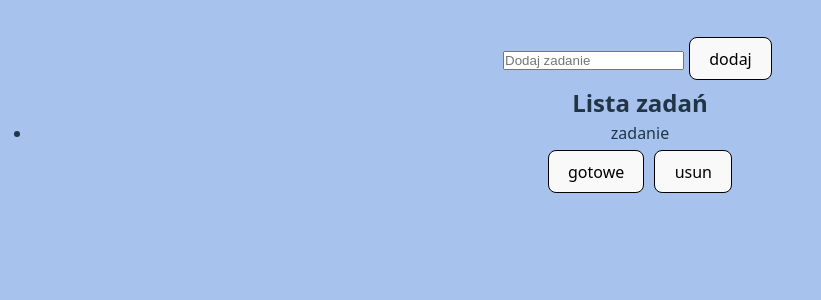
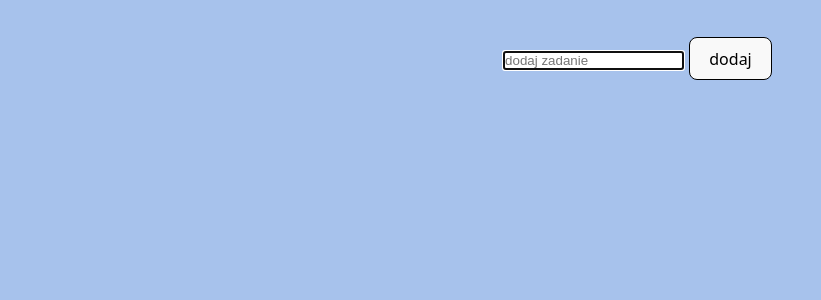
Before and after one commit to ewolwentowy/todo-list, a Vue app: page / in a window 1280 px wide. Shown: the top 300 px of the page, without its empty margins (0-821 px from the left). Built offline with nearby package versions, Linux system fonts and the light colour scheme.

Commit message:
udało się w godzinę napisać od nowa do pełnej funkcjonalności

```diff
--- a/src/App.vue
+++ b/src/App.vue
@@ -3,37 +3,34 @@ import TaskForm from "./components/TaskForm.vue";
 import {ref} from 'vue'
 import TaskList from "./components/TaskList.vue";
 
-const tablicaZadan = ref([{
-  id: 1,
-  tresc: 'zadanie',
-  status: false,
-}])
+const tabZadania = ref([])
 
-function dodajZadanie(przekaz) {
-  const obj = {
-    id: tablicaZadan.value.length + 1,
-    tresc: przekaz,
-    status: false,
+function dodajZadanieDoTablicy(dodaj) {
+  const noweZadanie = {
+    id: tabZadania.value.length + 1,
+    trescZad: dodaj,
+    gotowe: false
   }
-  tablicaZadan.value.push(obj)
-  console.log(tablicaZadan.value);
+  tabZadania.value.push(noweZadanie)
 }
+
+function gotoweZadanie(id) {
+  const zad = tabZadania.value.find(zad => zad.id === id)
+  zad.gotowe = !zad.gotowe
+}
+
 function usunZadanie(id) {
-  tablicaZadan.value = tablicaZadan.value.filter(zadanie => zadanie.id !== id)
+  tabZadania.value = tabZadania.value.filter(zad => zad.id !== id)
+}
 
-}
-function gotoweZadanie(id) {
-  const zadanie = tablicaZadan.value.find(zadanie => zadanie.id === id)
-  zadanie.status = !zadanie.status
-}
 
 </script>
 
 <template>
-  <task-form @przekaz="dodajZadanie"/>
-  <task-list :tablicaZadan="tablicaZadan"
-             v-on:gotowe="gotoweZadanie"
-             v-on:usun="usunZadanie"
+  <task-form @dodaj="dodajZadanieDoTablicy"/>
+  <task-list :tabZadania="tabZadania"
+             @gotowe="gotoweZadanie"
+             @usun="usunZadanie"
   />
 </template>
 
--- a/src/components/TaskForm.vue
+++ b/src/components/TaskForm.vue
@@ -1,20 +1,28 @@
 <script setup>
 import {ref} from 'vue'
 
+const emit = defineEmits(['dodaj'])
 const zadanie = ref('')
-const emit = defineEmits(['przekaz'])
+const info = ref('')
 
-function przekaz() {
-  emit('przekaz', zadanie.value)
-  console.log(zadanie.value)
-  zadanie.value = ''
+function przekazZadanie() {
+  if(zadanie.value !== '') {
+    emit('dodaj', zadanie.value)
+    zadanie.value = ''
+    info.value = ''
+  } else {
+    info.value = 'podaj treść zadania'
+
+  }
 }
 
 </script>
 
 <template>
-  <input type="text" v-model="zadanie" placeholder="Dodaj zadanie" @keyup.enter="przekaz">
-  <button @click="przekaz">dodaj</button>
+  <input type="text" v-model="zadanie" @keyup.enter="przekazZadanie" autofocus placeholder="dodaj zadanie">
+  <button @click="przekazZadanie">dodaj</button>
+  <br>
+  <label>{{ info }}</label>
 </template>
 
 
--- a/src/components/TaskItem.vue
+++ b/src/components/TaskItem.vue
@@ -1,14 +1,15 @@
 <script setup>
 
-const props = defineProps(['zadanie'])
+const props = defineProps(['zad'])
+
 const emit = defineEmits(['gotowe', 'usun'])
 
 function gotowe() {
-  emit('gotowe', props.zadanie.id)
+  emit('gotowe', props.zad.id)
 }
 
 function usun() {
-  emit('usun', props.zadanie.id)
+  emit('usun', props.zad.id)
 }
 
 </script>
@@ -16,18 +17,19 @@ function usun() {
 
 <template>
 
-<div v-bind:class="{zrobione: zadanie.status}">
-  {{zadanie.tresc}}
-</div>
-  <div>
+  <div :class="{gotowe: zad.gotowe}">
+    {{ zad.trescZad }}
     <button @click="gotowe">gotowe</button>
     <button @click="usun">usun</button>
   </div>
+
 </template>
 
 
 <style scoped>
-.zrobione {
+.gotowe {
   text-decoration: line-through;
 }
+
+
 </style>
--- a/src/components/TaskList.vue
+++ b/src/components/TaskList.vue
@@ -2,34 +2,25 @@
 
 import TaskItem from "./TaskItem.vue";
 
- const props = defineProps(['tablicaZadan'])
- const emit = defineEmits(['gotowe', 'usun'])
+const props = defineProps(['tabZadania'])
+const emit = defineEmits(['gotowe', 'usun'])
 
 
 </script>
 
 <template>
-<h2>Lista zadań</h2>
+
   <ul>
-    <li v-for="zadanie in tablicaZadan" :key="zadanie.id">
-      <task-item :zadanie="zadanie"
-      v-on:gotowe="$emit('gotowe', zadanie.id)"
-      v-on:usun="$emit('usun', zadanie.id)"/>
+    <li v-for="zad in tabZadania" :key="zad.id">
+      <task-item :zad="zad"
+                 @gotowe="$emit('gotowe', zad.id)"
+                 @usun="$emit('usun', zad.id)"
+      />
     </li>
   </ul>
 
+
 </template>
-
-
-
-
-
-
-
-
-
-
-
 
 
 <style scoped>
```
